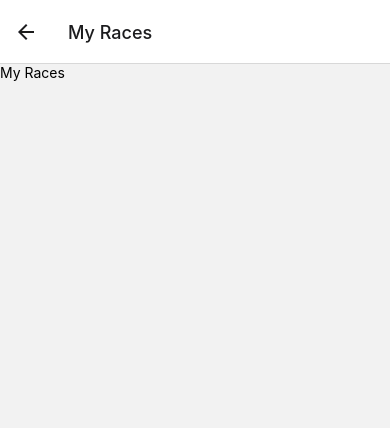
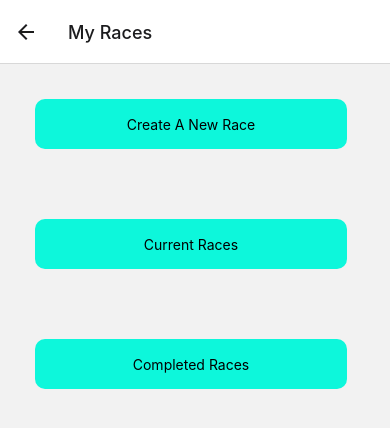
Before and after one commit to GreenField-Org/ultracrewmobile, a React Native app: screen /MyRaces in a window 390 px wide. Shown: the top 428 px of the page. Built offline with nearby package versions, Linux system fonts and the light colour scheme.

Commit message:
adding button with nav feature to My Races page

```diff
--- a/Views/MyRaces.js
+++ b/Views/MyRaces.js
@@ -1,12 +1,21 @@
 import React from 'react';
 import { StyleSheet, View, Text } from 'react-native';
+import DefaultButton from '../Components/DefaultButton';
 
 /* This should be moved into the View folder once all pages are merged into main */
 
-export default function MyRaces() {
+export default function MyRaces({navigation}) {
     return (
         <View>
-            <Text>My Races</Text>
+            <DefaultButton
+                buttonText='Create A New Race'
+                onPress={() => navigation.navigate('MyRaces')}/>
+            <DefaultButton
+                buttonText='Current Races'
+                onPress={() => navigation.navigate('CurrentRaces')}/>
+            <DefaultButton
+                buttonText='Completed Races'
+                onPress={() => navigation.navigate('CompletedRaces')}/>
         </View>
     )
 }
```
Also changed, not shown: 1 other file (tests, documents, lock files or other folders).
